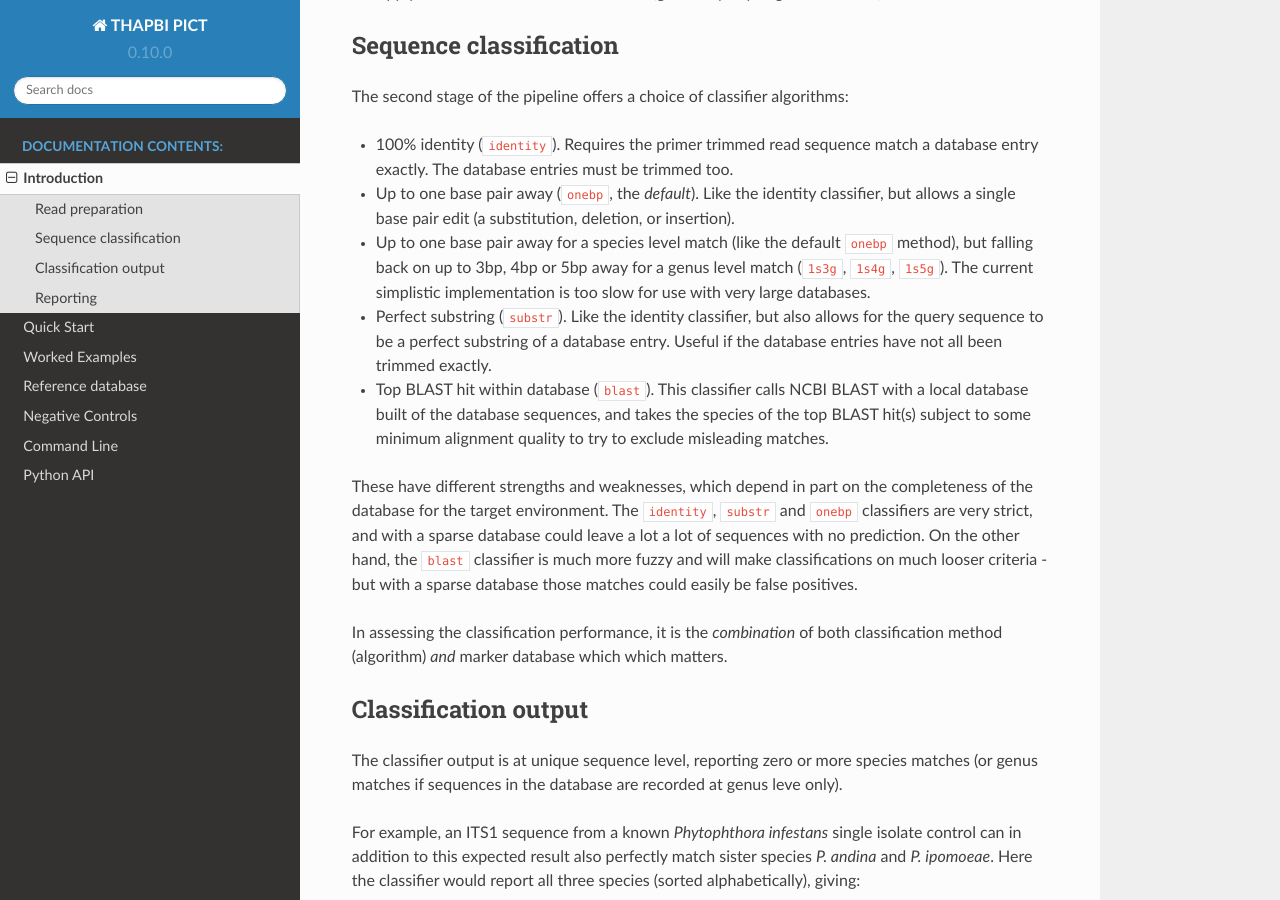
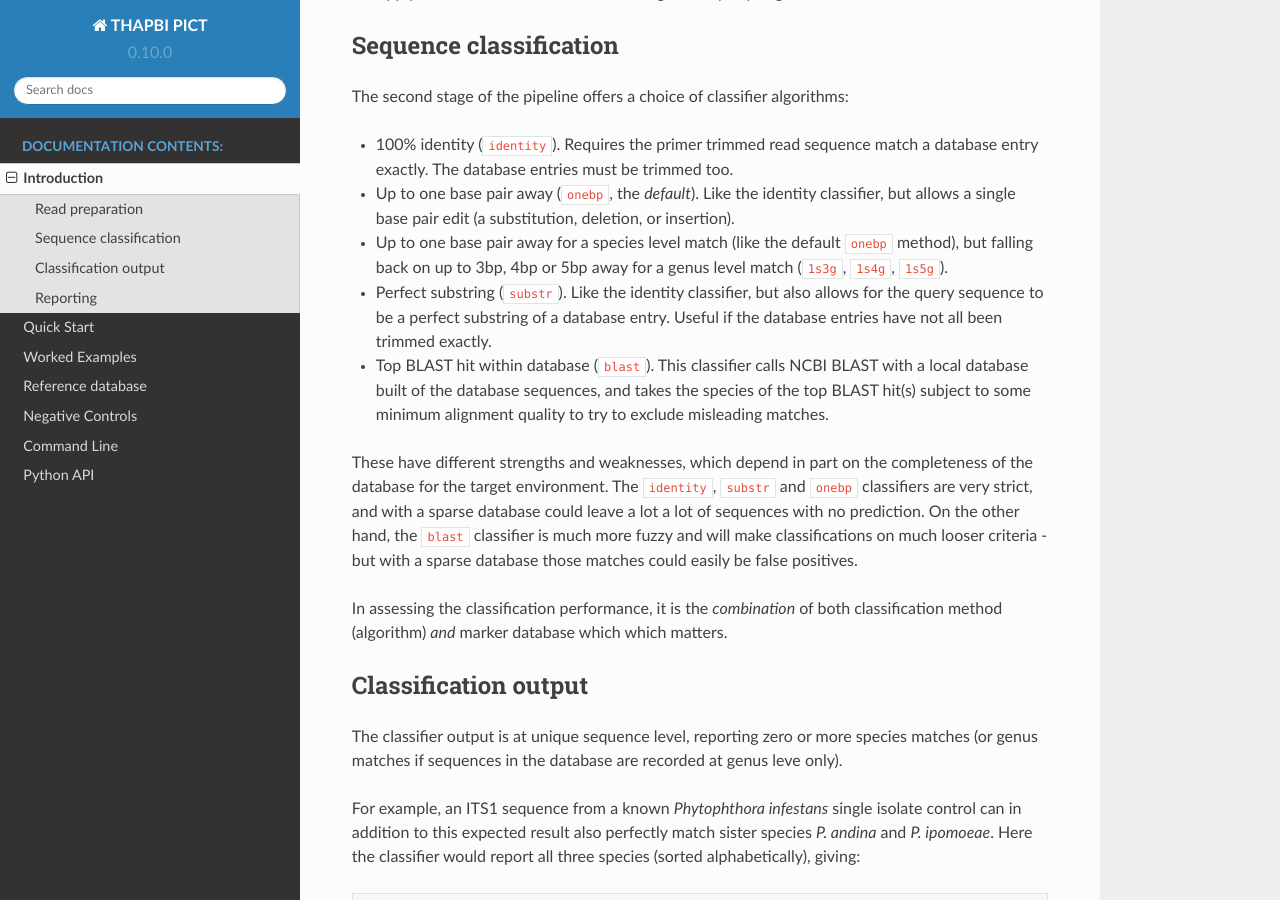
Before and after one commit to peterjc/thapbi-pict, a Sphinx documentation site: the page built from docs/introduction.rst, in a window 1280 px wide and 900 px high, scrolled down 1144 px. Built offline with Sphinx 7.4.7 and the Read the Docs theme 2.0.0, drawn with Linux system fonts in a browser that asks for light colours; pages that are not in the unit, such as notebooks, are missing from menus.

Commit message:
News entry and doc update for big DB work
Closes #346

```diff
--- a/CHANGELOG.rst
+++ b/CHANGELOG.rst
@@ -4,7 +4,7 @@
 ======= ========== ============================================================================
 Version Date       Notes
 ======= ========== ============================================================================
-v0.10.0 *Pending*  Reworked to handle multiple markers - uses a modified DB schema.
+v0.10.0 *Pending*  Reworked to handle larger DB and multiple markers. Modified the DB schema.
 v0.9.9  2021-07-08 Dropped SWARM based classifiers. Single intermediate TSV file in pipeline.
 v0.9.8  2021-06-17 Dropped edit-graph in pipeline. Require full length primers in merged reads.
 v0.9.7  2021-06-04 Support USEARCH SINTAX and OBITools FASTA conventions in ``import`` command.
--- a/docs/introduction.rst
+++ b/docs/introduction.rst
@@ -45,8 +45,7 @@
   or insertion).
 - Up to one base pair away for a species level match (like the default
   ``onebp`` method), but falling back on up to 3bp, 4bp or 5bp away for a
-  genus level match (``1s3g``, ``1s4g``, ``1s5g``). The current simplistic
-  implementation is too slow for use with very large databases.
+  genus level match (``1s3g``, ``1s4g``, ``1s5g``).
 - Perfect substring (``substr``). Like the identity classifier, but also
   allows for the query sequence to be a perfect substring of a database entry.
   Useful if the database entries have not all been trimmed exactly.
```
